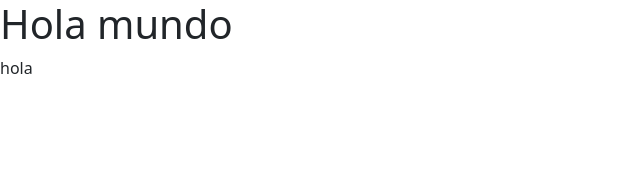
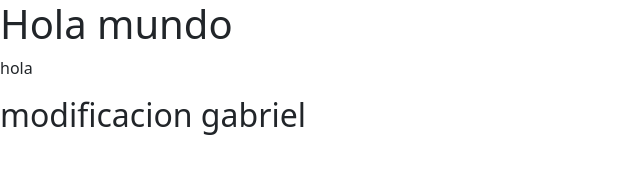
Before and after one commit to JeremiasJM/tarea, a plain HTML site: page index.html in a window 1280 px wide. Shown: the whole page, without its empty margins (0-640 px from the left). Drawn offline with nearby package versions, Linux system fonts and the light colour scheme.

Commit message:
modificacionNav

```diff
--- a/index.html
+++ b/index.html
@@ -14,6 +14,13 @@
   <body>
     <h1>Hola mundo</h1>
     <p>hola</p>
+
+
+
+
+
+
+    <h2>modificacion gabriel</h2>
     <script
       src="https://cdn.jsdelivr.net/npm/bootstrap@5.3.2/dist/js/bootstrap.bundle.min.js"
       integrity="sha384-C6RzsynM9kWDrMNeT87bh95OGNyZPhcTNXj1NW7RuBCsyN/o0jlpcV8Qyq46cDfL"
```
